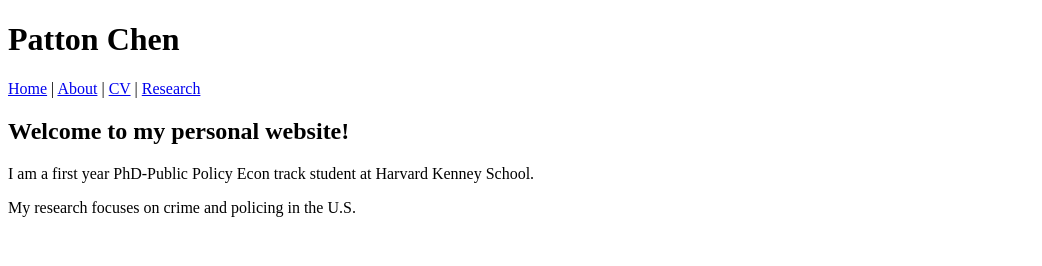
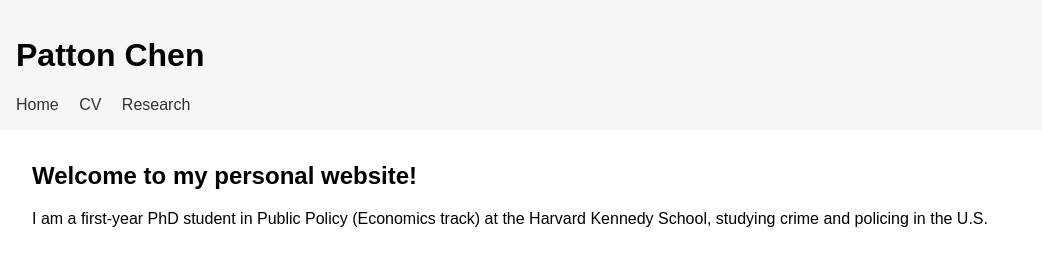
Before and after one commit to PattonChen-hks/PattonChen.github.io, a plain HTML site: page index.html in a window 1280 px wide. Shown: the whole page, without its empty margins (0-1042 px from the left). Drawn offline with Linux system fonts and the light colour scheme.

Commit message:
Update index.html

```diff
--- a/index.html
+++ b/index.html
@@ -1,22 +1,45 @@
 <!DOCTYPE html>
-<html>
+<html lang="en">
 <head>
-    <title>Patton Chen - Perosnal Website</title>
+  <meta charset="UTF-8">
+  <title>Patton Chen - Personal Website</title>
+  <style>
+    /* Optional basic styling */
+    body {
+      font-family: Arial, sans-serif;
+      margin: 0;
+      padding: 0;
+    }
+    header {
+      background: #f5f5f5;
+      padding: 1em;
+    }
+    nav a {
+      margin-right: 1em;
+      text-decoration: none;
+      color: #333;
+    }
+    main {
+      margin: 2em;
+    }
+  </style>
 </head>
 <body>
   <header>
     <h1>Patton Chen</h1>
     <nav>
-            <a href="index.html">Home</a> |
-            <a href="about.html">About</a> |
-            <a href="cv.html">CV</a> |
+      <a href="index.html">Home</a>
+      <a href="cv.html">CV</a>
       <a href="research.html">Research</a>
     </nav>
   </header>
+
   <main>
     <h2>Welcome to my personal website!</h2>
-        <p>I am a first year PhD-Public Policy Econ track student at Harvard Kenney School.</p>
-        <p>My research focuses on crime and policing in the U.S.</p>
+    <p>
+      I am a first-year PhD student in Public Policy (Economics track) at the
+      Harvard Kennedy School, studying crime and policing in the U.S.
+    </p>
   </main>
 </body>
 </html>
```
Lines whose indentation alone changed are shown as unchanged.
